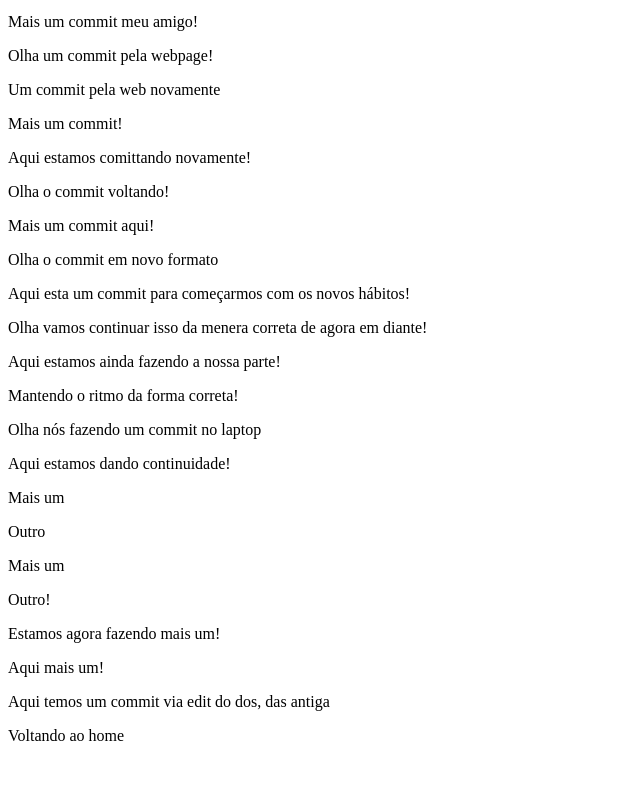
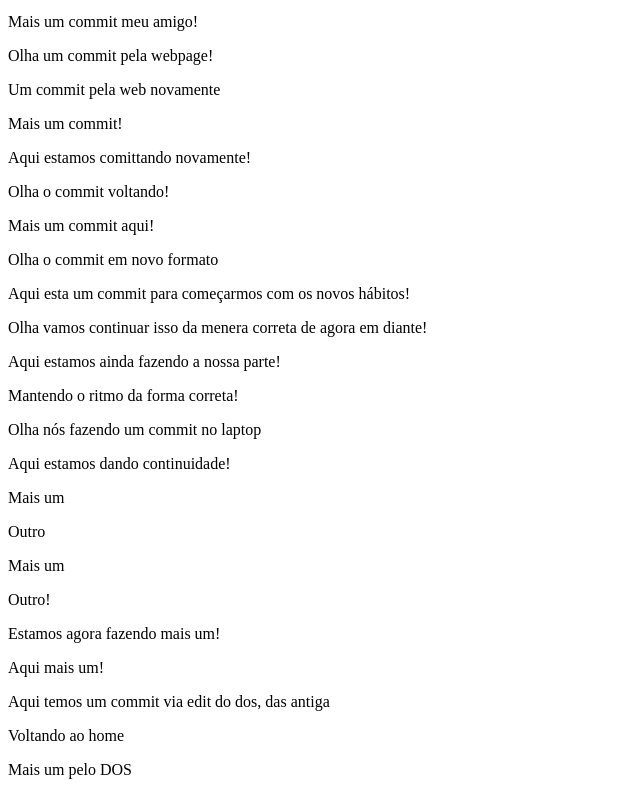
Before and after one commit to anderson-campos-lopes/xplaynet, a plain HTML site: page index.html in a window 1280 px wide. Shown: the part 5514-6309 px from the top of the page, without its empty margins (0-640 px from the left). Before the commit the page ends 6275 px from the top, so only its background shows below. Drawn offline with Linux system fonts and the light colour scheme.

Commit message:
16112026_Work

```diff
--- a/index.html
+++ b/index.html
@@ -237,6 +237,7 @@
     <p>Aqui mais um!</p>
     <p>Aqui temos um commit via edit do dos, das antiga</p>
     <p>Voltando ao home</p>
+    <p>Mais um pelo DOS</p>
   </body>
   <script src="script.js"></script>
 </html>
```
